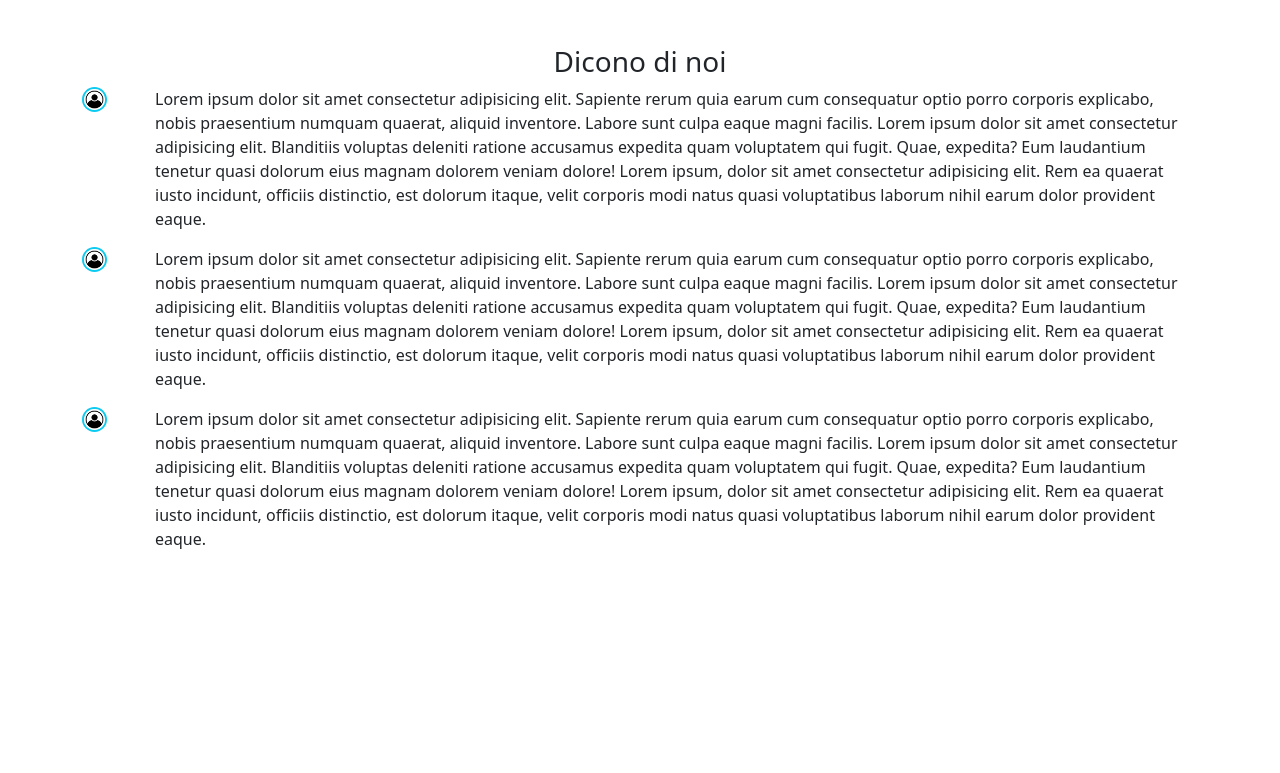
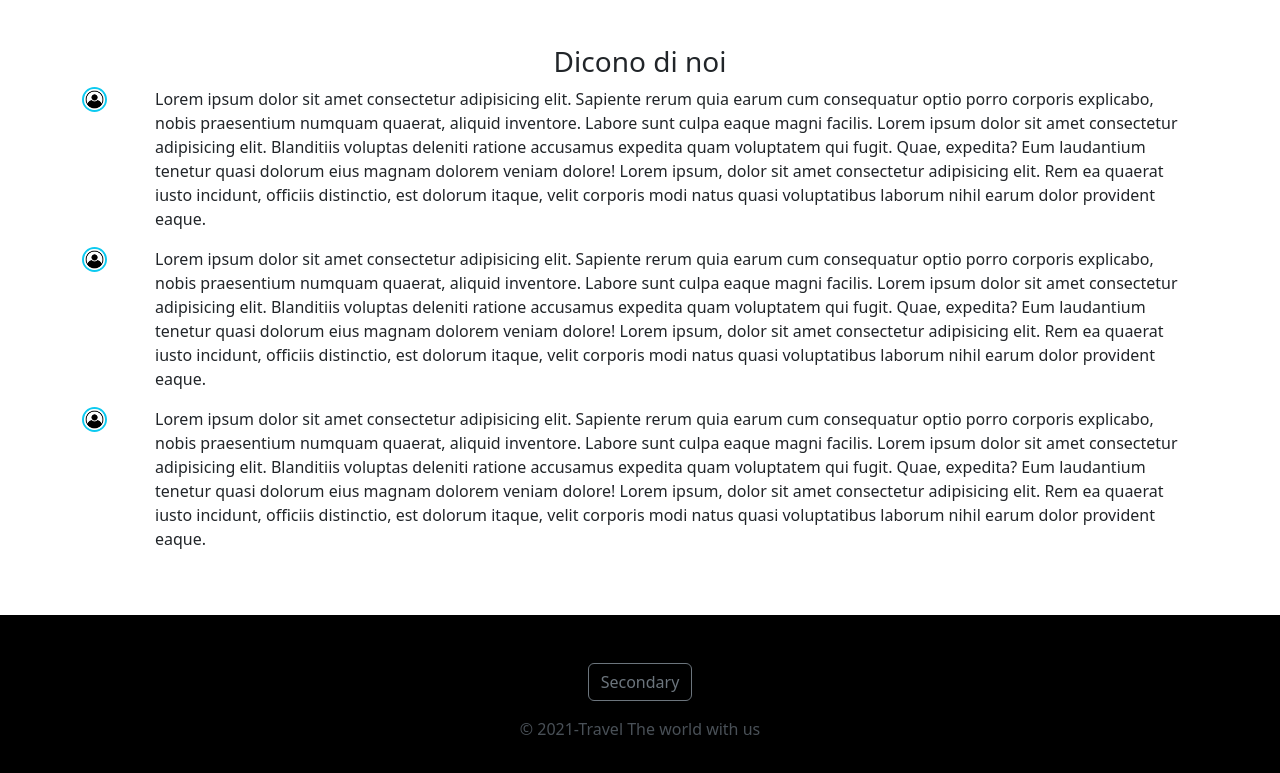
Before and after one commit to Pierattilio-correale/Challenge-U2-W2-D2, a plain HTML site: page index.html in a window 1280 px wide. Shown: the part 2616-3389 px from the top of the page. Before the commit the page ends 3231 px from the top, so only its background shows below. Drawn offline with nearby package versions, Linux system fonts and the light colour scheme.

Commit message:
adds footer

```diff
--- a/index.html
+++ b/index.html
@@ -459,7 +459,12 @@
         </div>
       </div>
     </section>
-    <footer></footer>
+    <footer class="bg-black text-center p-5">
+      <button type="button" class="btn btn-outline-secondary mb-3">
+        Secondary
+      </button>
+      <p class="text-light-emphasis">&copy 2021-Travel The world with us</p>
+    </footer>
     <script src="./scriptttt.js"></script>
     <script
       src="https://cdn.jsdelivr.net/npm/bootstrap@5.3.3/dist/js/bootstrap.bundle.min.js"
```
